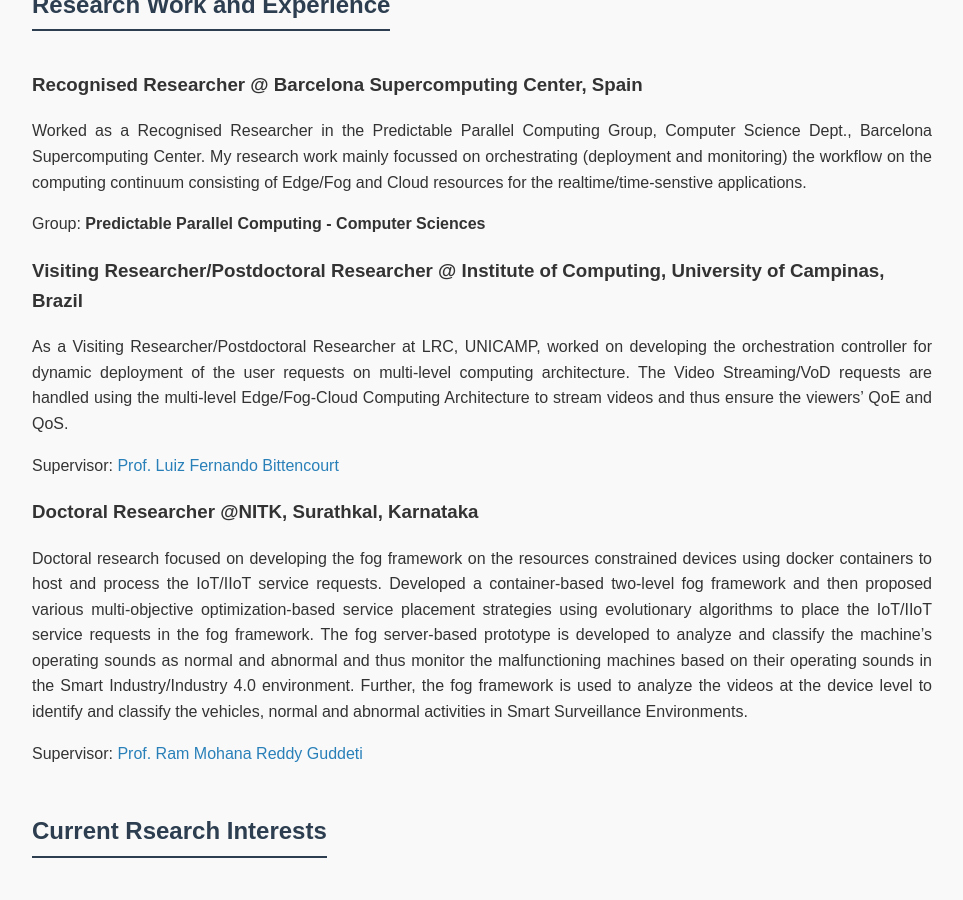
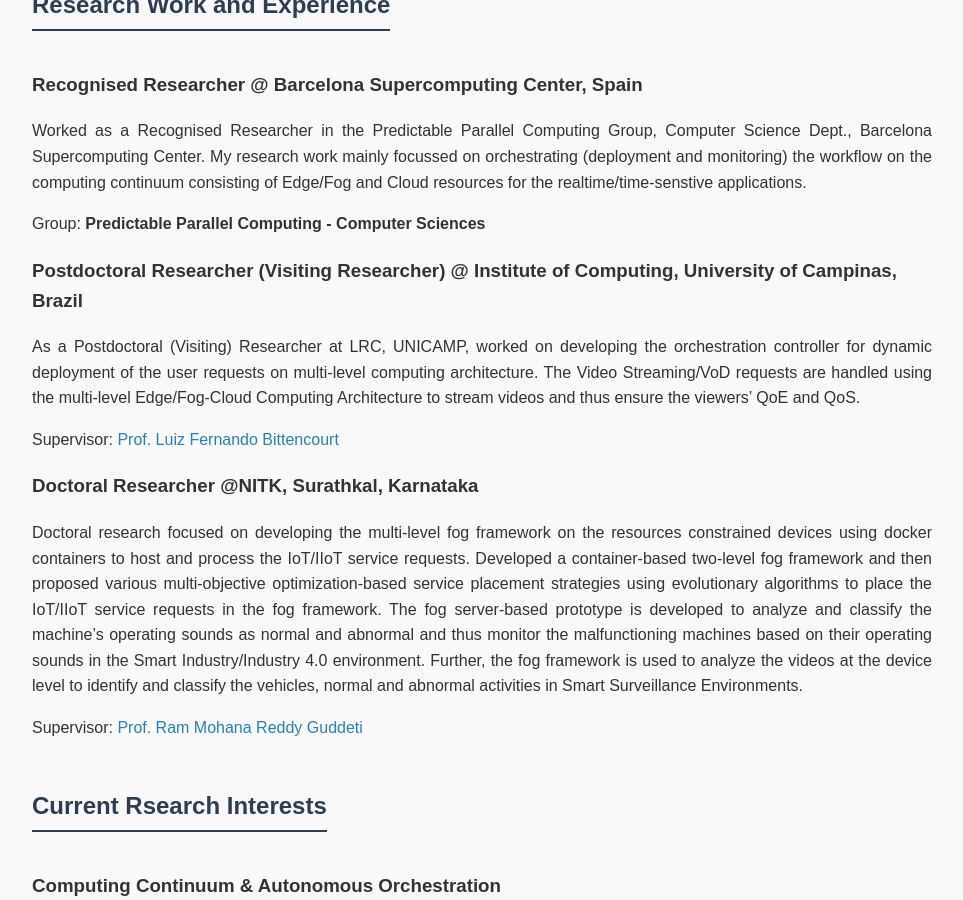
Before and after one commit to Nateshbv/Nateshbv.github.io, a Jekyll site: the page built from Research.md, in a window 1280 px wide and 900 px high, scrolled down 702 px. Shown: the whole window, without its empty margins (158-1121 px from the left). Built offline with Jekyll 4.4.1, drawn with Linux system fonts in a browser that asks for light colours.

Commit message:
Update Research.md

```diff
--- a/Research.md
+++ b/Research.md
@@ -21,13 +21,13 @@ Worked as a Recognised Researcher in the Predictable Parallel Computing Group, C
 
 Group: **Predictable Parallel Computing - Computer Sciences**
 
-### Visiting Researcher/Postdoctoral Researcher @ **Institute of Computing, University of Campinas**, Brazil
-As a Visiting Researcher/Postdoctoral Researcher at LRC, UNICAMP, worked on developing the orchestration controller for dynamic deployment of the user requests on multi-level computing architecture. The Video Streaming/VoD requests are handled using the multi-level Edge/Fog-Cloud Computing Architecture to stream videos and thus ensure the viewers' QoE and QoS.
+### Postdoctoral Researcher (Visiting Researcher) @ **Institute of Computing, University of Campinas**, Brazil
+As a Postdoctoral (Visiting) Researcher at LRC, UNICAMP, worked on developing the orchestration controller for dynamic deployment of the user requests on multi-level computing architecture. The Video Streaming/VoD requests are handled using the multi-level Edge/Fog-Cloud Computing Architecture to stream videos and thus ensure the viewers' QoE and QoS.
 
 Supervisor: [Prof. Luiz Fernando Bittencourt](https://www.ic.unicamp.br/~bit/)
 
 ### Doctoral Researcher @NITK, Surathkal, Karnataka
-Doctoral research focused on developing the fog framework on the resources constrained devices using docker containers to host and process the IoT/IIoT service requests. Developed a container-based two-level fog framework and then proposed various multi-objective optimization-based service placement strategies using evolutionary algorithms to place the IoT/IIoT service requests in the fog framework. The fog server-based prototype is developed to analyze and classify the machine's operating sounds as normal and abnormal and thus monitor the malfunctioning machines based on their operating sounds in the Smart Industry/Industry 4.0 environment. Further, the fog framework is used to analyze the videos at the device level to identify and classify the vehicles, normal and abnormal activities in Smart Surveillance Environments.
+Doctoral research focused on developing the multi-level fog framework on the resources constrained devices using docker containers to host and process the IoT/IIoT service requests. Developed a container-based two-level fog framework and then proposed various multi-objective optimization-based service placement strategies using evolutionary algorithms to place the IoT/IIoT service requests in the fog framework. The fog server-based prototype is developed to analyze and classify the machine's operating sounds as normal and abnormal and thus monitor the malfunctioning machines based on their operating sounds in the Smart Industry/Industry 4.0 environment. Further, the fog framework is used to analyze the videos at the device level to identify and classify the vehicles, normal and abnormal activities in Smart Surveillance Environments.
 
 Supervisor: [Prof. Ram Mohana Reddy Guddeti](https://infotech.nitk.ac.in/faculty/ram-mohana-reddy-guddeti)
 
```
